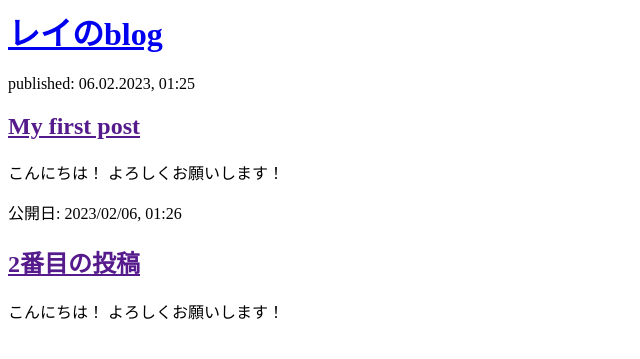
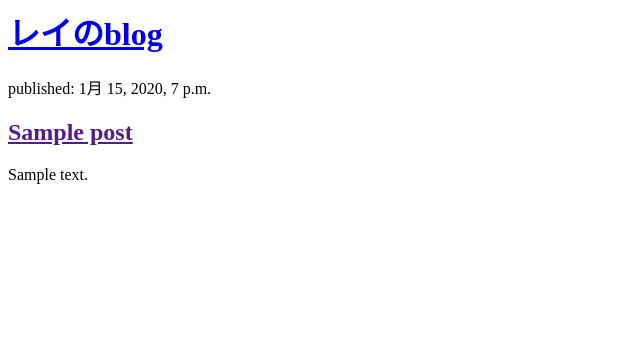
Before and after one commit to papiko67/my-first-blog, a Django app: page / in a window 1280 px wide. Shown: the top 359 px of the page, without its empty margins (0-640 px from the left). Run offline with Django 3.2, Linux system fonts and the light colour scheme; tables that the repository leaves empty hold one stand-in row (values such as "Sample post").

Commit message:
Modified templates to display posts from database.

```diff
--- a/blog/templates/blog/post_list.html
+++ b/blog/templates/blog/post_list.html
@@ -7,16 +7,13 @@
             <h1><a href="/">レイのblog</a></h1>
         </div>
 
+        {% for post in posts %}
         <div>
-            <p>published: 06.02.2023, 01:25</p>
-            <h2><a href="">My first post</a></h2>
-            <p>こんにちは！ よろしくお願いします！ </p>
+            <p>published: {{ post.published_date }}</p>
+            <h2><a href="">{{ post.title }}</a></h2>
+            <p>{{ post.text|linebreaksbr }}</p>
         </div>
+        {% endfor %}
 
-        <div>
-            <p>公開日: 2023/02/06, 01:26</p>
-            <h2><a href="">2番目の投稿</a></h2>
-            <p> こんにちは！ よろしくお願いします！ </p>
-        </div>
     </body>
 </html>
--- a/blog/views.py
+++ b/blog/views.py
@@ -1,4 +1,7 @@
 from django.shortcuts import render
+from django.utils import timezone
+from .models import Post
 
 def post_list(request):
-    return render(request, 'blog/post_list.html', {})
+    posts = Post.objects.filter(published_date__lte=timezone.now()).order_by('published_date')
+    return render(request, 'blog/post_list.html', {'posts': posts})
```
